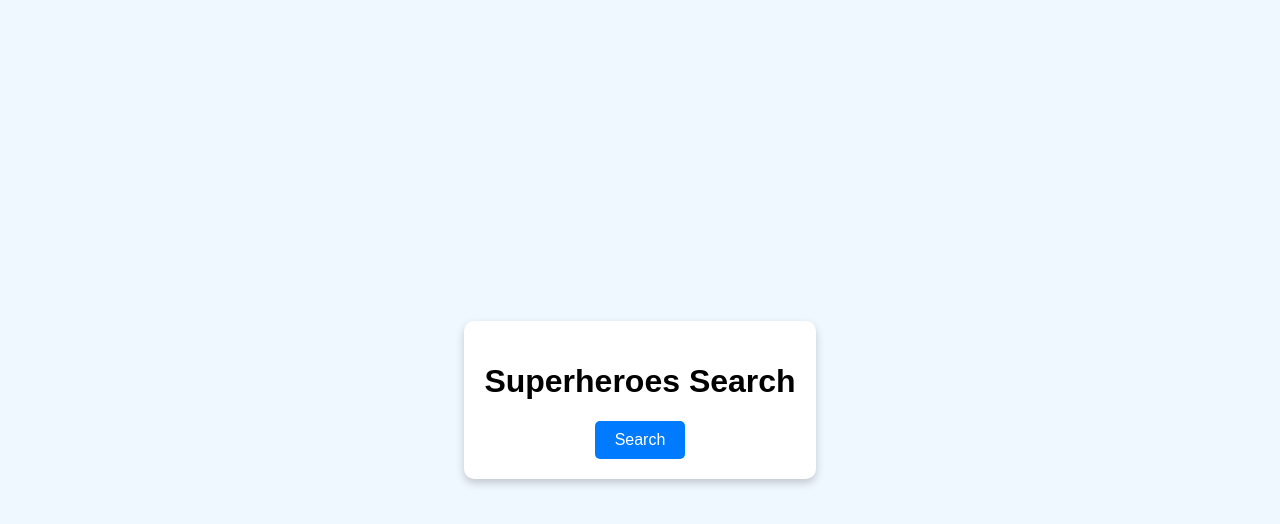
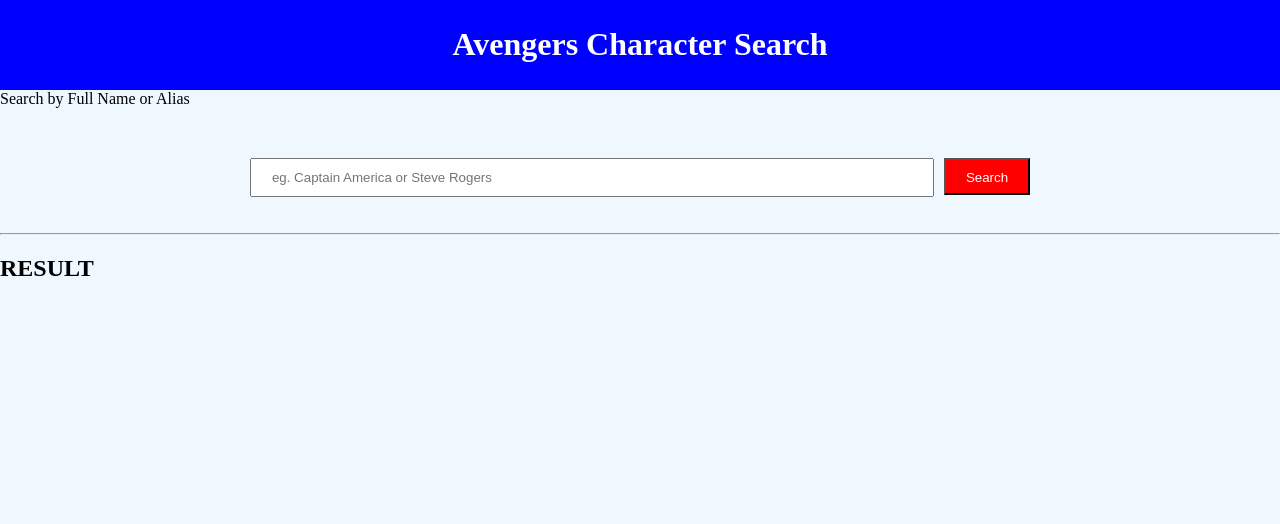
Before and after one commit to Rowe-eng/info2180-lab4, a plain HTML site: page index.html in a window 1280 px wide. Drawn offline with nearby package versions, Linux system fonts and the light colour scheme.

Commit message:
Edited index.html styles.css app.js

```diff
--- a/app.js
+++ b/app.js
@@ -1,18 +1,32 @@
-document.getElementById("searchButton").addEventListener("click", () => {
-  // Use the fetch() API for AJAX request
-  fetch("superheroes.php")
-    .then((response) => {
-      if (!response.ok) {
-        throw new Error(`HTTP error! status: ${response.status}`);
-      }
-      return response.json();
-    })
-    .then((data) => {
-      // Assuming data is an array of superhero names
-      alert("Superheroes:\n" + data.join("\n"));
-    })
-    .catch((error) => {
-      console.error("Error fetching data:", error);
-      alert("Failed to fetch superheroes. Please try again later.");
+window.onload = function() {
+    let searchButton = document.getElementById("btn");
+
+    searchButton.addEventListener('click', function(e) {
+        e.preventDefault();
+
+        var searchQuery = document.getElementById("superheroes").value.trim();
+
+        if (!searchQuery) {
+            alert("Please enter a superhero name or alias.");
+            return;
+        }
+
+        var heroRequest = new XMLHttpRequest();
+
+        var urlCode = "superheroes.php?query=" + encodeURIComponent(searchQuery);
+
+        heroRequest.onreadystatechange = function() {
+            if (heroRequest.readyState == XMLHttpRequest.DONE) {
+                if (heroRequest.status == 200) {
+                    var hero = heroRequest.responseText;
+                    var result = document.getElementById("result");
+                    result.innerHTML = hero;                 } else {
+                    alert("Error Detected: " + heroRequest.statusText);
+                }
+            }
+        };
+
+        heroRequest.open("GET", urlCode, true);
+        heroRequest.send();
     });
-});
+};
--- a/index.html
+++ b/index.html
@@ -1,16 +1,38 @@
 <!DOCTYPE html>
 <html lang="en">
-<head>
-  <meta charset="UTF-8">
-  <meta name="viewport" content="width=device-width, initial-scale=1.0">
-  <title>Superheroes</title>
-  <link rel="stylesheet" href="styles.css">
-</head>
-<body>
-  <div class="container">
-    <h1>Superheroes Search</h1>
-    <button id="searchButton">Search</button>
-  </div>
-  <script src="app.js"></script>
+	<head>
+		<meta charset="UTF-8"/>
+		<title> Avengers Character Search </title>
+	        <link rel="stylesheet" href="styles.css" type = "text/css">
+	        <script type="text/javascript" src="app.js"></script>
+	        <script src="https://code.jquery.com/jquery-3.3.1.js"></script>
+	</head>
+
+	<body>
+
+	<header>
+		<div class="container">
+			<div class ="header">
+	                	<h1> Avengers Character Search</h1>
+	            	</div>
+		</div>
+	</header>
+		<div class = "label"
+			<h3> Search by Full Name or Alias</h3>
+		</div>
+		<div class = "searchbar">
+			<form action = "">
+	                	<input type="text" id="superheroes" name="superheroes" placeholder="eg. Captain America or Steve Rogers"><br>
+	                	<button type="search" id="btn" class="btn">Search</button>
+	            	</form>
+	            	<hr>
+
+	        	<h2> RESULT</h2>
+
+	        	<div id="result"></div>
+	       </div>
+
 </body>
+
+
 </html>
--- a/styles.css
+++ b/styles.css
@@ -1,32 +1,56 @@
 body {
-  font-family: Arial, sans-serif;
   margin: 0;
-  padding: 0;
-  display: flex;
-  justify-content: center;
-  align-items: center;
-  height: 100vh;
+  font-size:16px;
   background-color: #f0f8ff;
+  text-align:left;
 }
 
-.container {
-  text-align: center;
-  background-color: #ffffff;
-  padding: 20px;
-  border-radius: 10px;
-  box-shadow: 0 4px 8px rgba(0, 0, 0, 0.2);
+header{
+    background-color:blue;
+    text-align:center;
+    color:white;
+    justify-content:center;
+    align-items:center;
+    display: flex;
+    flex-direction: row;
+    padding-top:5px;
+    padding-bottom:5px;
 }
 
-button {
-  padding: 10px 20px;
-  font-size: 16px;
-  color: #fff;
-  background-color: #007bff;
-  border: none;
-  border-radius: 5px;
-  cursor: pointer;
+
+form input{
+    padding-top:50px;
+    width:50%;
+    height:40%;
+    padding:10px 20px;
+    margin-top:50px;
+
 }
 
-button:hover {
-  background-color: #0056b3;
+
+.btn{
+    height:50%;
+    padding:8px 20px;
+    color: white;
+    background-color: red;
+    padding-top: 10px;
+    margin-bottom: 30px;
+    margin-top: 50px;
+    margin-left: 10px;
+
+
+ }
+
+
+form{
+    display:flex;
+    justify-content: center;
+
+
 }
+
+
+h2{
+    text-align:left;
+
+}
```
